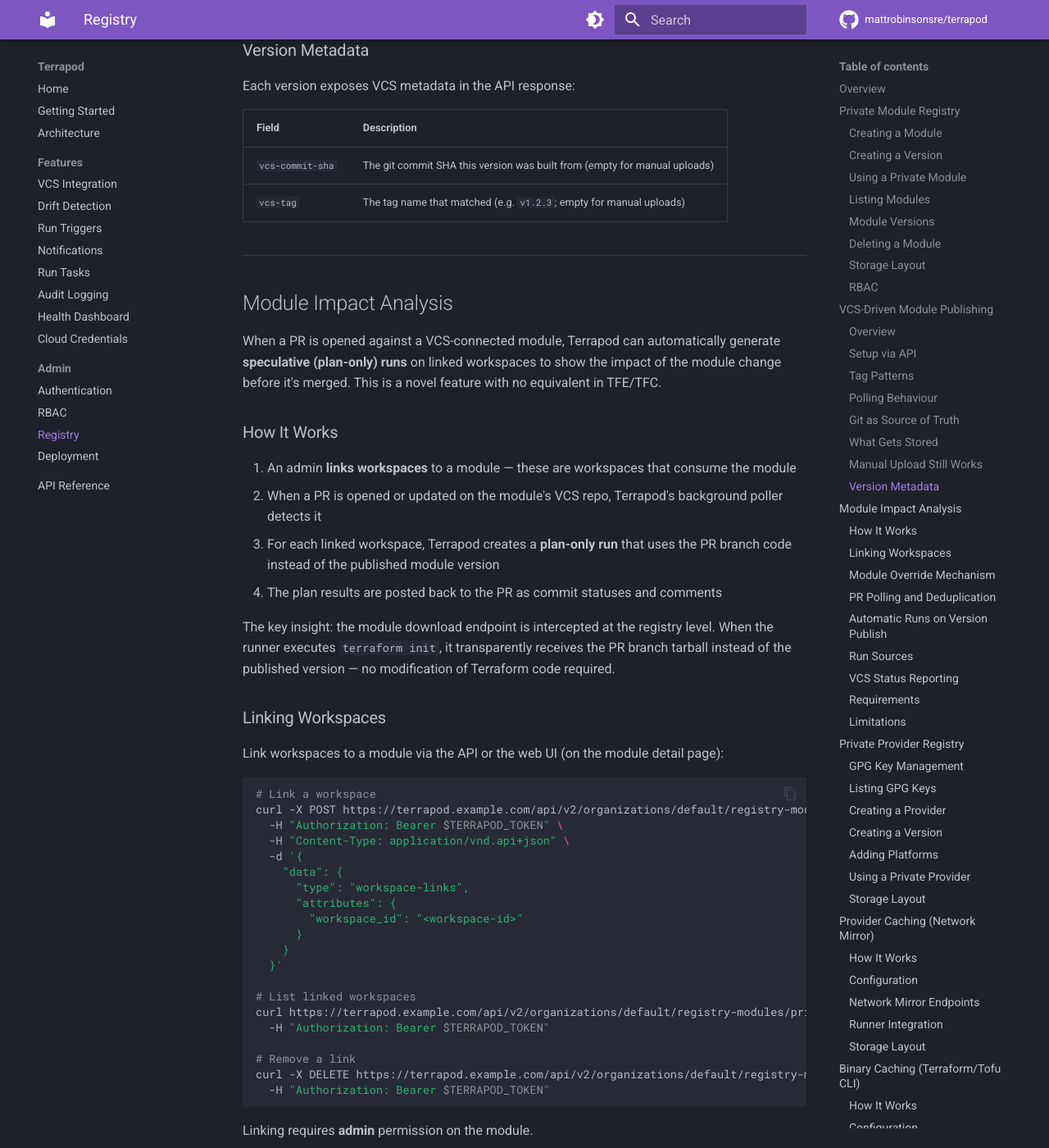
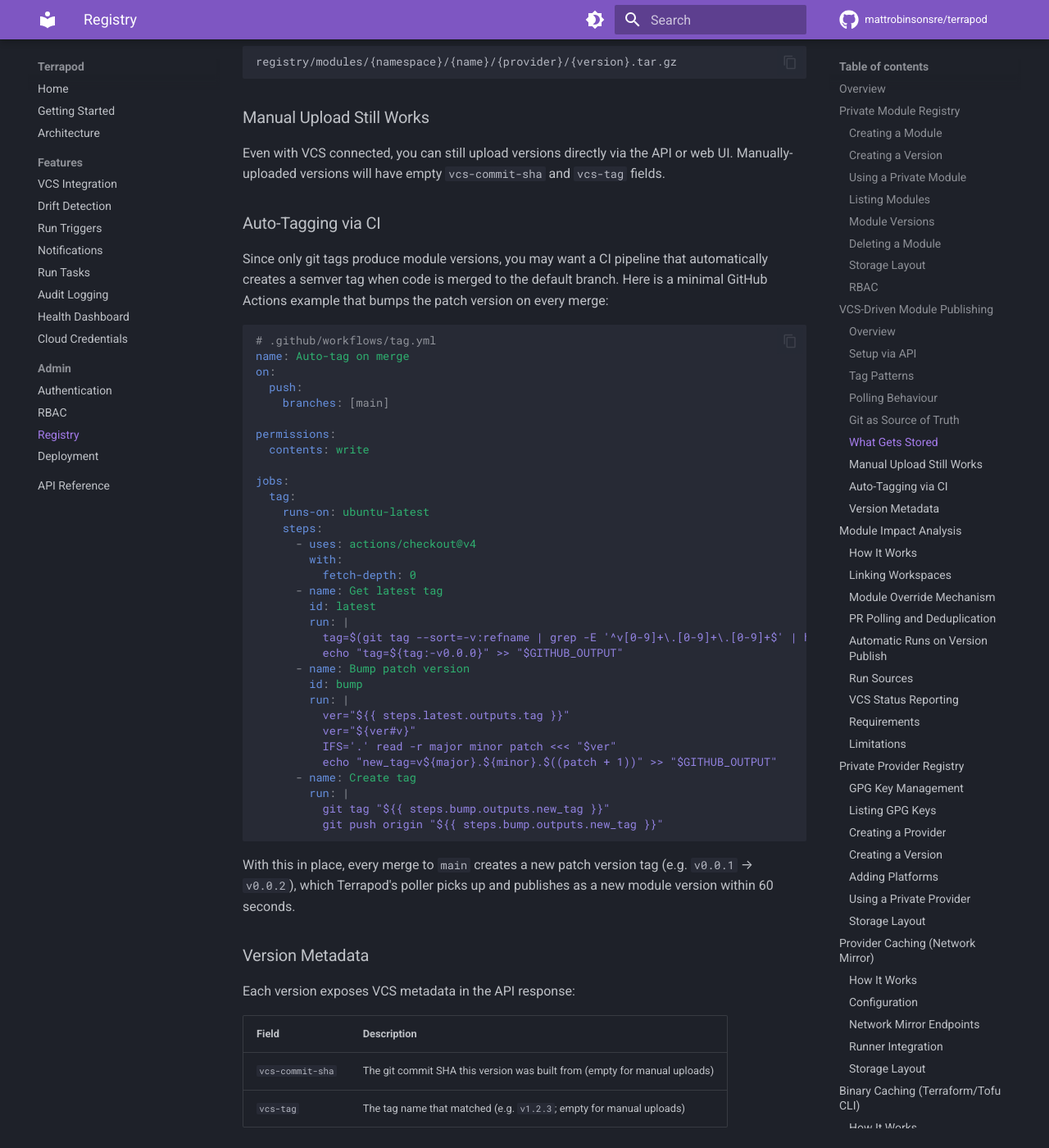
Before and after one commit to mattrobinsonsre/terrapod, an MkDocs documentation site: the page built from docs/registry.md, in a window 1280 px wide and 1400 px high, scrolled down 5651 px. Shown: the whole window at 82% size. Built offline with MkDocs 1.6.1 and Material for MkDocs 9.7.7, drawn with Linux system fonts in a browser that asks for light colours; comment, search, counter and statistics services are not loaded; some of the changed text lies outside the part shown.

Commit message:
docs: clarify that VCS module versions require semver tags (#93)
Update registry docs with a callout explaining that only git tags
trigger version publishing and add a CI auto-tagging example. Improve
module detail UX with context-aware hints about tag requirements.

````diff
--- a/docs/registry.md
+++ b/docs/registry.md
@@ -149,6 +149,10 @@
 3. Push semver tags (e.g. `v1.0.0`) to the repository
 4. Terrapod's background poller detects the tag, downloads the archive, and creates the module version
 
+> **Important:** Only git tags trigger version publishing. Commits pushed to branches — including the default branch — do **not** create module versions. You must push a tag matching the configured tag pattern (default `v*`) for a new version to appear in the registry. This matches the Terraform registry convention where module versions correspond to git tags, not branch HEADs.
+>
+> If you want every merge to `main` to produce a new version automatically, set up a CI pipeline on the module repository that creates a semver tag on each merge (see example below).
+
 ### Setup via API
 
 ```zsh
@@ -220,6 +224,47 @@
 ### Manual Upload Still Works
 
 Even with VCS connected, you can still upload versions directly via the API or web UI. Manually-uploaded versions will have empty `vcs-commit-sha` and `vcs-tag` fields.
+
+### Auto-Tagging via CI
+
+Since only git tags produce module versions, you may want a CI pipeline that automatically creates a semver tag when code is merged to the default branch. Here is a minimal GitHub Actions example that bumps the patch version on every merge:
+
+```yaml
+# .github/workflows/tag.yml
+name: Auto-tag on merge
+on:
+  push:
+    branches: [main]
+
+permissions:
+  contents: write
+
+jobs:
+  tag:
+    runs-on: ubuntu-latest
+    steps:
+      - uses: actions/checkout@v4
+        with:
+          fetch-depth: 0
+      - name: Get latest tag
+        id: latest
+        run: |
+          tag=$(git tag --sort=-v:refname | grep -E '^v[0-9]+\.[0-9]+\.[0-9]+$' | head -1)
+          echo "tag=${tag:-v0.0.0}" >> "$GITHUB_OUTPUT"
+      - name: Bump patch version
+        id: bump
+        run: |
+          ver="${{ steps.latest.outputs.tag }}"
+          ver="${ver#v}"
+          IFS='.' read -r major minor patch <<< "$ver"
+          echo "new_tag=v${major}.${minor}.$((patch + 1))" >> "$GITHUB_OUTPUT"
+      - name: Create tag
+        run: |
+          git tag "${{ steps.bump.outputs.new_tag }}"
+          git push origin "${{ steps.bump.outputs.new_tag }}"
+```
+
+With this in place, every merge to `main` creates a new patch version tag (e.g. `v0.0.1` → `v0.0.2`), which Terrapod's poller picks up and publishes as a new module version within 60 seconds.
 
 ### Version Metadata
 
````
Also changed, not shown: 1 other file.
